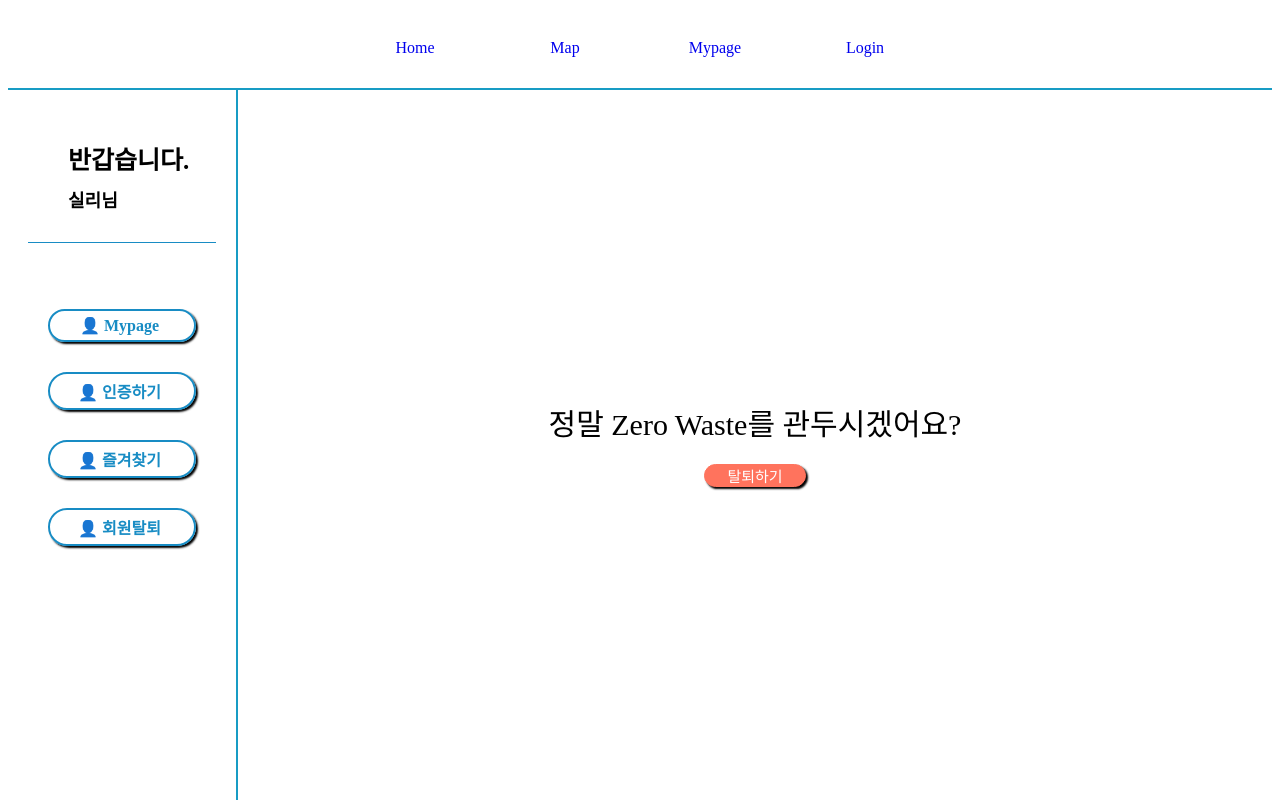
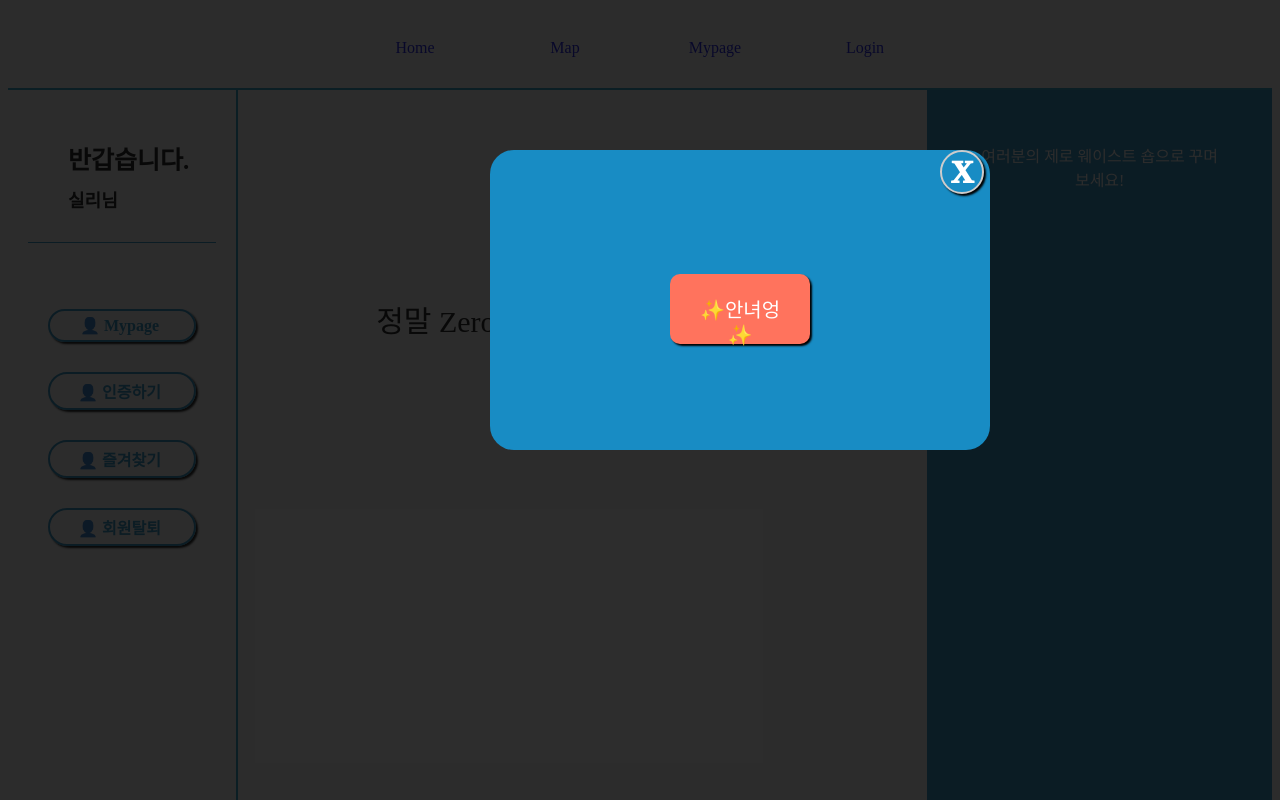
Before and after one commit to codestates/LiteSeoul-client, a React (Create React App) app: page /mypage/memberout in a window 1280 px wide. Both pictures are taken after a click on the element "탈퇴하기". Shown: the top 800 px of the page. Built offline with nearby package versions, Linux system fonts and the light colour scheme; the HTML template or start-up script is replaced by a standard one.

Commit message:
[Client] feat/Mypage add: MemberOut modal and a lot of CSS

```diff
--- a/src/App.css
+++ b/src/App.css
@@ -70,7 +70,7 @@
   /* position: absolute; */
   top: 40px;
   right: 40px;
-  color: #ccc;
+  color: white;
   font-size: 2rem;
   font-weight: 1000;
   cursor: pointer;
@@ -391,15 +391,40 @@
   box-shadow: none;
 }
 
+/* Mypage > ADMents */
+.MypageADgrid {
+  display: grid;
+  grid-template-columns: 2fr 1fr;
+  grid-auto-rows: auto;
+}
+@media screen and (max-width: 1400px) {
+  .MypageADgrid {
+    grid-template-columns: 1fr;
+  }
+}
+
+.MypageADMents {
+  border: 3px solid #188cc4;
+  /* margin: 20px; */
+  background-color: #188cc4;
+  color:white;
+  padding: 50px;
+  text-align: center;
+  align-items: center;
+}
+
 /* Mypage > JustInfo */
+/* .MypageInfoandTitleGrid {
+
+} */
 .JustInfoFlex {
   display: grid;
   grid-template-columns: 1fr 1fr;
   grid-auto-rows: auto;
 }
-@media screen and (max-width: 800px) {
+@media screen and (max-width: 1000px) {
   .JustInfoFlex {
-    grid-template-columns: 1fr ;
+    grid-template-columns: 1fr;
   }
 }
 
@@ -504,7 +529,13 @@ a {
 /* Mypage > BillsLog */
 .MyBillsGrid {
   display: grid;
-  grid-template-columns: 230px 2fr 1fr;
+  grid-template-columns: 230px 2fr;
+
+}
+
+.BillsMainBody {
+  display: grid;
+  grid-template-columns: 2fr 0.5fr 1fr;
   grid-auto-rows: auto;
 }
 
@@ -522,17 +553,17 @@ a {
   display: grid;
   grid-template-columns: 1fr 1fr 1fr 1fr;
 }
-@media screen and (max-width: 1300px) {
+@media screen and (max-width: 1450px) {
   .BillsLogsWhole {
     grid-template-columns: 1fr 1fr 1fr;
   }
 }
-@media screen and (max-width: 1050px) {
+@media screen and (max-width: 1250px) {
   .BillsLogsWhole {
     grid-template-columns: 1fr 1fr;
   }
 }
-@media screen and (max-width: 800px) {
+@media screen and (max-width: 1050px) {
   .BillsLogsWhole {
     grid-template-columns: 1fr;
   }
@@ -586,7 +617,7 @@ a {
   text-align: center;
   width: 50px;
   height: 50px;
-  margin-top: 700px;
+  margin-top: 800px;
   cursor: pointer;
   box-shadow: 2px 2px 2px black;
 }
@@ -640,31 +671,6 @@ a {
   font-weight: bolder;
 }
 
-/* mypage > 회원탈퇴 */
-.memberOutMents {
-  text-align: center;
-  align-items: center;
-  display: flex;
-  flex-direction: column;
-  margin-top: 30%;
-  font-size: 30px;
-}
-
-.memberOutBtn {
-  margin: 20px;
-  font-size: 15px;
-  border: 1px solid #ff735d;
-  background-color: #ff735d;
-  color: white;
-  border-radius: 2rem;
-  width: 100px;
-  cursor: pointer;
-  box-shadow: 2px 2px 2px black;
-}
-.memberOutBtn:active {
-  box-shadow: none;
-}
-
 /* Mypage > LikePlace */
 .WholeLikePlaces {
   /* align-items: center; */
@@ -691,9 +697,9 @@ a {
   text-align: center;
   border: 2px solid #188cc4;
   border-radius: 50px;
-  width: 800px;
+  width: 80%;
   height: 50px;
-  margin: 50px 50px 0 50px;
+  margin: 50px 50px 0 150px;
   cursor: pointer;
   box-shadow: 2px 2px 2px black;
 }
@@ -721,3 +727,39 @@ a {
   font-weight: bolder;
   text-align: left;
 }
+
+/* mypage > 회원탈퇴 */
+.memberOutMents {
+  text-align: center;
+  align-items: center;
+  display: flex;
+  flex-direction: column;
+  margin-top: 30%;
+  font-size: 30px;
+}
+
+.memberOutBtn {
+  margin: 20px;
+  font-size: 15px;
+  border: 1px solid #ff735d;
+  background-color: #ff735d;
+  color: white;
+  border-radius: 2rem;
+  width: 100px;
+  cursor: pointer;
+  box-shadow: 2px 2px 2px black;
+}
+.memberOutBtn:active {
+  box-shadow: none;
+}
+
+.memberOutGrid {
+  display: grid;
+  grid-template-columns: 2fr 1fr;
+  grid-auto-rows: auto;
+}
+@media screen and (max-width: 1250px) {
+  .memberOutGrid {
+    grid-template-columns: 1fr;
+  }
+}
--- a/src/App.tsx
+++ b/src/App.tsx
@@ -54,7 +54,7 @@ const App: React.FC = () => {
             return <Mypage />;
           }}
         />
-        <Route path="/mypage/justinfo" render={() => <JustInfo />} />
+        {/* <Route path="/mypage/justinfo" render={() => <JustInfo />} /> */}
         <Route exact path="/mypage/billslog" render={() => <BillsLog />} />
         <Route exact path="/mypage/likeplace" render={() => <LikePlace />} />
         <Route exact path="/mypage/memberout" render={() => <MemberOut />} />
--- a/src/components/Modal/InfoEdit.tsx
+++ b/src/components/Modal/InfoEdit.tsx
@@ -35,7 +35,6 @@ const FileUpload = styled.div`
   position: relative;
   border: 4px solid #ffffff;
   overflow: hidden;
-  /* background-image: linear-gradient(to bottom, #2590eb 50%, #ffffff 50%); */
   background-image: url(${mememe});
   background-size: 100%;
   background-position: center;
--- /dev/null
+++ b/src/components/Modal/RealOut.tsx
@@ -0,0 +1,71 @@
+import React from "react";
+import styled from "styled-components";
+
+const PlayModal = styled.div`
+  width: 100%;
+  height: 100%;
+  margin-top: 50%;
+  min-width: 500px;
+  background-color: #188cc4;
+  z-index: 990;
+  overflow: auto;
+  opacity: 1;
+  align-items: center;
+  justify-content: center;
+  overflow: hidden;
+  border-radius: 1.5rem;
+`;
+const PlayModalInside = styled.div`
+  width: 100px;
+  height: 30px;
+  margin: auto;
+  margin-top: 80px;
+  padding: 20px;
+  position: relative;
+  background-color: #ff735d;
+  color: white;
+  border-radius: 10px;
+  display: flex;
+  flex-direction: column;
+  text-align: center;
+  font-size: 20px;
+  align-items: center;
+  cursor: pointer;
+  box-shadow: 2px 2px 2px black;
+  &:active {
+  box-shadow: none;
+  }
+`;
+
+function RealOut({ handleModalClose }: any) {
+
+  const outHandler = (e: any) => {
+    const returnvalue = window.confirm("정말 인증기록을 지우시겠어요?");
+    if (returnvalue === true) {
+      alert("회원탈퇴를 최종적으로 완료하셨습니다🥲");
+      window.location.href = "http://localhost:3000/"
+    } else {
+      alert("탈퇴과정을 취소하였습니다😆");
+      window.location.href = "http://localhost:3000/mypage/memberout"
+    }
+  };
+
+
+  return (
+    <PlayModal>
+      <div
+        className="ModalCloseBtn"
+        onClick={() =>
+          // window.history.back()
+          handleModalClose
+        }
+      >
+        X
+      </div>
+      <div></div>
+      <PlayModalInside onClick={outHandler}>✨안녀엉✨</PlayModalInside>
+    </PlayModal>
+  );
+}
+
+export default RealOut;
--- a/src/components/profile/BillsLog.tsx
+++ b/src/components/profile/BillsLog.tsx
@@ -34,7 +34,8 @@ function BillsLog() {
       <div>
         <MypageNav />
       </div>
-      <div>
+      <div className="BillsMainBody">
+        <div className="BillsMainBodyLogs">
           <div className="BillsLogsTitle">나의 인증목록</div>
           <ul className="BillsLogsWhole">
             {dummyBills.map((dummyBill) => (
@@ -50,7 +51,7 @@ function BillsLog() {
             ))}
           </ul>
         </div>
-      <div hidden={!show}>
+        <div className="BillsMainBtn" hidden={!show}>
           <div className="modal-background" onClick={handleModalClose}>
             <div className="modal-card">
               <AddBills handleModalClose={handleModalClose} />
@@ -64,6 +65,10 @@ function BillsLog() {
             +
           </div>
         )}
+        <div className="MypageADMents">
+          여러분의 제로 웨이스트 숍으로 꾸며보세요!
+        </div>
+      </div>
     </div>
   );
 }
--- a/src/components/profile/JustInfo.tsx
+++ b/src/components/profile/JustInfo.tsx
@@ -20,7 +20,6 @@ const MyLevelExpControll = styled.div`
 `;
 
 function JustInfo() {
-
   // 더미데이터 구조분해할당
   const { id, name, email, nickname, phone, level, expnow, expall } =
     dummyMyInfo;
@@ -44,8 +43,8 @@ function JustInfo() {
     phone: phone,
     level: level,
     expnow: expnow,
-    expall: expall
-  }
+    expall: expall,
+  };
   // console.log(MyInfo) // 정상렌더링 확인
 
   //얘는 exp bar 때문에 함수 안에 있어야 함
@@ -55,6 +54,16 @@ function JustInfo() {
     width: ${(expnow / expall) * 100}%;
     background-color: #189cc4;
     border-radius: 50px;
+  `;
+
+  const MypageADMents = styled.div`
+    border: 3px solid #188cc4;
+    /* margin: 20px; */
+    background-color: #188cc4;
+    color: white;
+    padding: 50px;
+    text-align: center;
+    align-items: center;
   `;
 
   // 인포에딧 모달창 관리
@@ -74,6 +83,9 @@ function JustInfo() {
   };
 
   return (
+    <div className="MypageADgrid">
+      <div className="MypageInfoandTitleGrid">
+      <div className="MyInfoTitle">MY PROFILE</div>
       <div className="JustInfoFlex">
         <div className="MyInfo">
           <ul className="MyInfoUl">
@@ -93,11 +105,16 @@ function JustInfo() {
                 <div hidden={!show}>
                   <div className="modal-background" onClick={handleModalClose}>
                     <div className="modal-card">
-                    <InfoEdit handleModalClose={handleModalClose} MyInfo={MyInfo}/>
+                      <InfoEdit
+                        handleModalClose={handleModalClose}
+                        MyInfo={MyInfo}
+                      />
                     </div>
                   </div>
                 </div>
-              <div className="MyInfoEdit" onClick={handleModalOpen}>EDIT</div>
+                <div className="MyInfoEdit" onClick={handleModalOpen}>
+                  EDIT
+                </div>
               </div>
             </li>
           </ul>
@@ -142,6 +159,9 @@ function JustInfo() {
           </ul>
         </div>
       </div>
+      </div>
+      <MypageADMents>여러분의 제로 웨이스트 숍으로 꾸며보세요!</MypageADMents>
+    </div>
   );
 }
 
--- a/src/components/profile/LikePlace.tsx
+++ b/src/components/profile/LikePlace.tsx
@@ -1,28 +1,47 @@
 import React from "react";
 import MypageNav from "./MypageNav";
 import dummyLikePlaces from "../documents/dummyLikePlaces";
+import styled from "styled-components";
 
 function LikePlace() {
+  const LikeADgrid = styled.div`
+    display: grid;
+  grid-template-columns: 2fr 1fr;
+  grid-auto-rows: auto;
+@media screen and (max-width: 1500px) {
+
+    grid-template-columns: 1fr;
+}
+  `;
 
   const consoleHandler = (e: any) => {
-    console.log(e.target.innerText)
-  }
+    console.log(e.target.innerText);
+  };
 
   return (
     <div className="MypageFlex">
       <div>
         <MypageNav />
       </div>
+      <LikeADgrid>
         <div className="WholeLikePlaces">
           <div className="LikePlaceTitle">자주 방문한 곳</div>
           {dummyLikePlaces.map((dummyLikePlace) => (
-          <div className="OneLikePlace" onClick={consoleHandler}>
+            <div
+              className="OneLikePlace"
+              key={dummyLikePlace.id}
+              onClick={consoleHandler}
+            >
               <div className="LikePlaceNum">{dummyLikePlace.id}</div>
               <div className="LikePlaceName">{dummyLikePlace.name}</div>
               <div className="LikePlaceWhere">📍{dummyLikePlace.where}</div>
             </div>
           ))}
         </div>
+        <div className="MypageADMents">
+          여러분의 제로 웨이스트 숍으로 꾸며보세요!
+        </div>
+      </LikeADgrid>
     </div>
   );
 }
--- a/src/components/profile/MemberOut.tsx
+++ b/src/components/profile/MemberOut.tsx
@@ -1,15 +1,46 @@
-import React from "react";
+import React, { useState } from "react";
 import MypageNav from "./MypageNav";
+import RealOut from "../Modal/RealOut";
 
 function MemberOut() {
+  const [show, setShow] = useState(false);
+  const handleModalClose = (e: any) => {
+    const currentClass = e.target.className;
+    if (
+      currentClass === "ModalCloseBtn" ||
+      currentClass === "modal-background"
+    ) {
+      setShow(false);
+    }
+    return;
+  };
+  const handleModalOpen = () => {
+    setShow(true);
+    console.log("hello");
+  };
+
   return (
     <div className="MypageFlex">
       <div>
         <MypageNav />
       </div>
-      <div className="memberOutMents">
-        정말 Zero Waste를 관두시겠어요?
-        <div className="memberOutBtn">탈퇴하기</div>
+      <div className="memberOutGrid">
+        <div className="memberOutMents">
+          <div>정말 Zero Waste를 관두시겠어요?</div>
+          <div className="BillsMainBtn" hidden={!show}>
+          <div className="modal-background" onClick={handleModalClose}>
+            <div className="modal-card">
+              <RealOut handleModalClose={handleModalClose} />
+            </div>
+          </div>
+        </div>
+          <div className="memberOutBtn" onClick={handleModalOpen}>
+            탈퇴하기
+          </div>
+        </div>
+        <div className="MypageADMents">
+          여러분의 제로 웨이스트 숍으로 꾸며보세요!
+        </div>
       </div>
     </div>
   );
--- a/src/pages/Mypage.tsx
+++ b/src/pages/Mypage.tsx
@@ -9,7 +9,6 @@ function Mypage() {
         <MypageNav />
       </div>
       <div className="MypageContents">
-        <div className="MyInfoTitle">MY PROFILE</div>
         <JustInfo />
       </div>
     </div>
```
Lines whose indentation alone changed are shown as unchanged.
